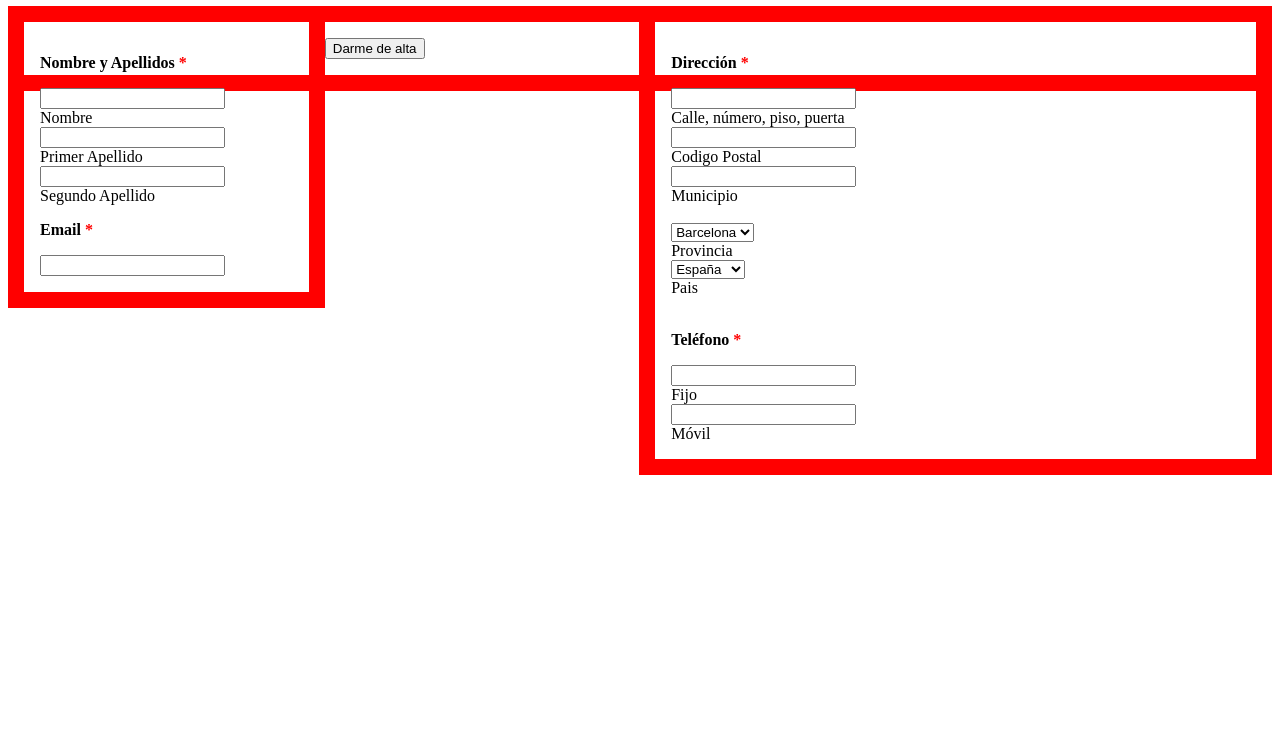
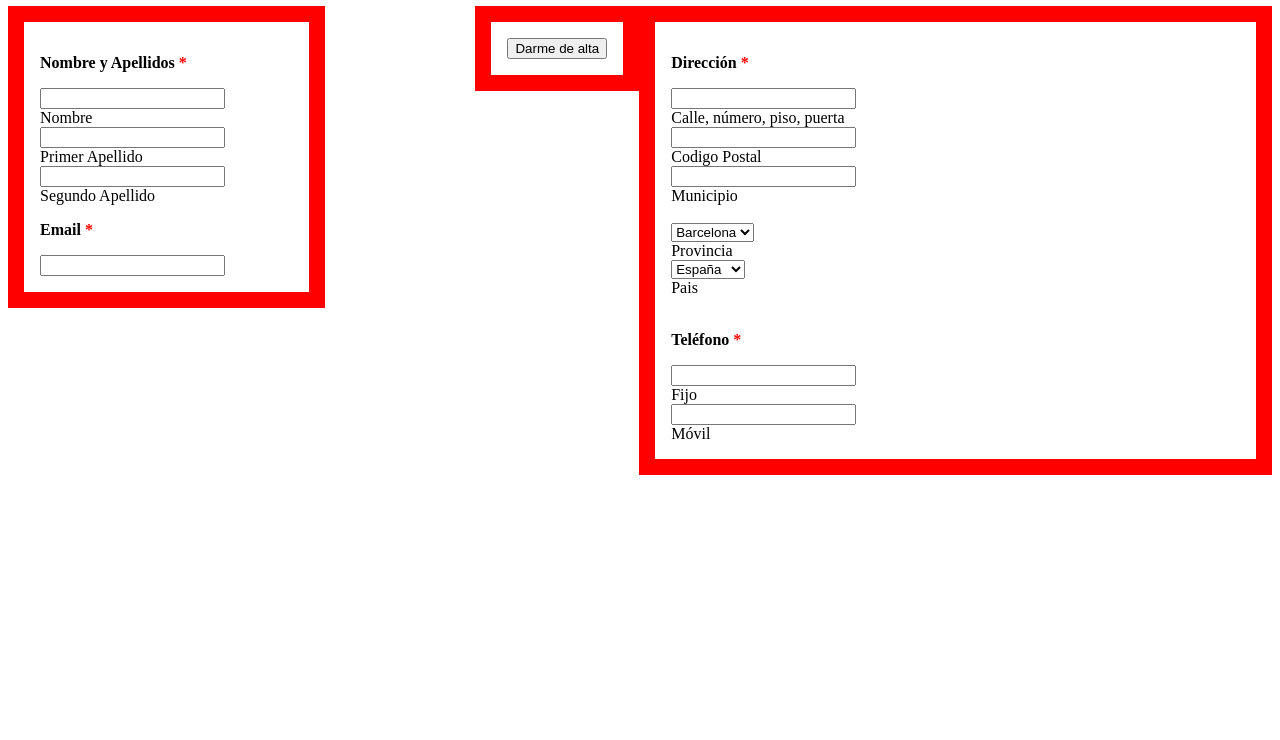
Before and after one commit to BelucaNM/DesdeVaio-IN, a plain HTML site: page ejercicio9.html in a window 1280 px wide. Shown: the part 60-800 px from the top of the page. Drawn offline with Linux system fonts and the light colour scheme.

Commit message:
comienzo mañana

```diff
--- a/ejercicio9.html
+++ b/ejercicio9.html
@@ -7,7 +7,7 @@
             .grupo {font-weight: bold ;}
             #izquierdo{width: 20%; padding: 1em; border:1em solid red;float: left;}
             #derecho{width: 45%; padding: 1em;border:1em solid red; float: right;}
-            #alta{padding: 1em;border:1em solid red; float:none}
+            #alta{padding: 1em;border:1em solid red; float:right;}
         </Style>
     </head>
 
```
